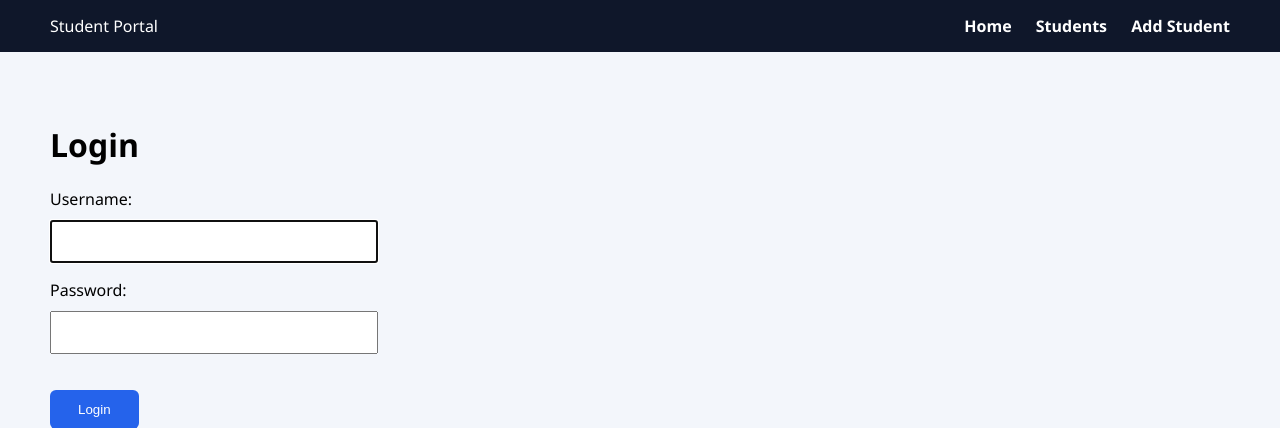
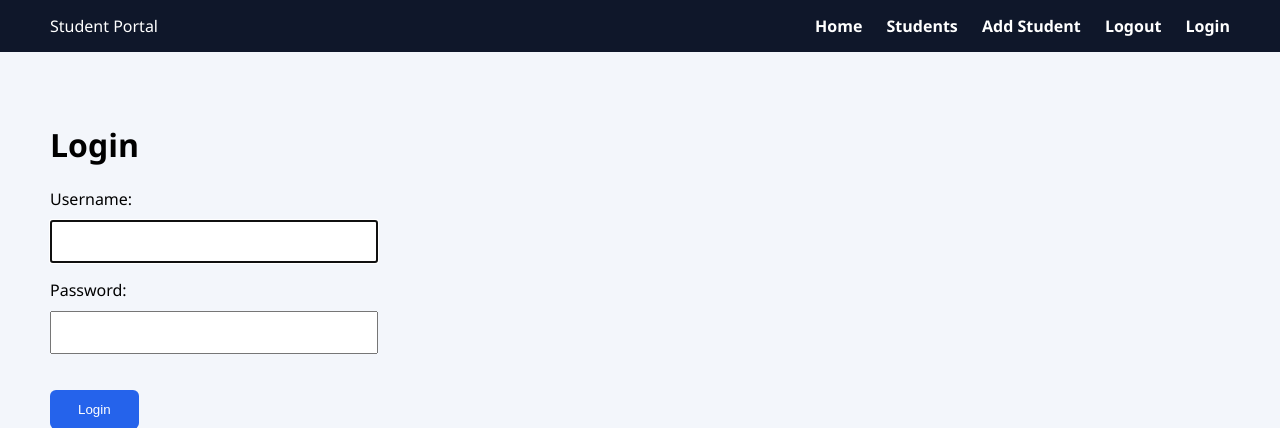
Before and after one commit to gladdenbackup123/Django, a Django app: page /login/ in a window 1280 px wide. Shown: the top 428 px of the page. Run offline with Django 5.2, Linux system fonts and the light colour scheme.

Commit message:
Added Login & Register

```diff
--- a/student_portal/student_portal/settings.py
+++ b/student_portal/student_portal/settings.py
@@ -121,3 +121,5 @@ STATIC_URL = 'static/'
 # https://docs.djangoproject.com/en/5.2/ref/settings/#default-auto-field
 
 DEFAULT_AUTO_FIELD = 'django.db.models.BigAutoField'
+
+LOGIN_URL = '/login/'
--- a/student_portal/students/templates/base.html
+++ b/student_portal/students/templates/base.html
@@ -15,6 +15,12 @@
                 <a href="/">Home</a>
                 <a href="/students">Students</a>
                 <a href="/add">Add Student</a>
+                <a href="/logout">Logout</a>
+                {% if user.is_authenticated %}
+                    <span class="welcome">Welcome, {{ user.username }}</span>
+                {% else %}
+                    <a href="/login">Login</a>
+                {% endif %}
             </nav>
         </header>
 
--- a/student_portal/students/urls.py
+++ b/student_portal/students/urls.py
@@ -7,5 +7,7 @@ urlpatterns = [
     path('add/',views.add_student),
     path('delete/<int:id>',views.delete_student),
     path('edit/<int:id>',views.edit_student),
-    path('login/',views.login_user)
+    path('login/',views.login_user),
+    path('logout/',views.logout_user),
+    path('register',views.register_user)
 ]
--- a/student_portal/students/views.py
+++ b/student_portal/students/views.py
@@ -2,8 +2,9 @@ from django.shortcuts import render,redirect
 from django.http import HttpResponse
 from .models import Student
 from .forms import StudentForm
-from django.contrib.auth.forms import AuthenticationForm
+from django.contrib.auth.forms import AuthenticationForm,UserCreationForm
 from django.contrib.auth import login, logout
+from django.contrib.auth.decorators import login_required
 
 # Create your views here.
 # def home(request):
@@ -16,6 +17,7 @@ def home(request):
     }
     return render(request,'home.html',data)
 
+@login_required
 def students_page(request):
     students = Student.objects.all()
     query = request.GET.get('search')
@@ -27,6 +29,7 @@ def students_page(request):
     # students = Student.objects.filter(marks__gt = 80)
     return render(request,'students.html',{'students':students,'query':query})
 
+@login_required
 def add_student(request):
     if request.method == "POST":
         form = StudentForm(request.POST)
@@ -61,11 +64,13 @@ def add_student(request):
 
 #     return render(request,'add_student.html')
 
+@login_required
 def delete_student(request,id):
     student = Student.objects.get(id=id)
     student.delete()
     return redirect('/students/')
 
+@login_required
 def edit_student(request,id):
     student = Student.objects.get(id=id)
 
@@ -92,6 +97,24 @@ def login_user(request):
 
     return render(request, 'login.html', {'form':form})
 
+def logout_user(request):
+    logout(request)
+    return redirect('/login/')
+
+def register_user(request):
+    if request.method == "POST":
+        form = UserCreationForm(request.POST)
+
+        if form.is_valid():
+            user = form.save()
+            login(request,user)
+            return redirect('/students/')
+    else:
+        form = UserCreationForm()
+
+    return render(request,'register.html',{'form':form})
+
+
 # def edit_student(request,id):
 #     student = Student.objects.get(id=id)
 
```
Also changed, not shown: student_portal/students/templates/register.html (added, +12 -0 lines), student_portal/db.sqlite3.
